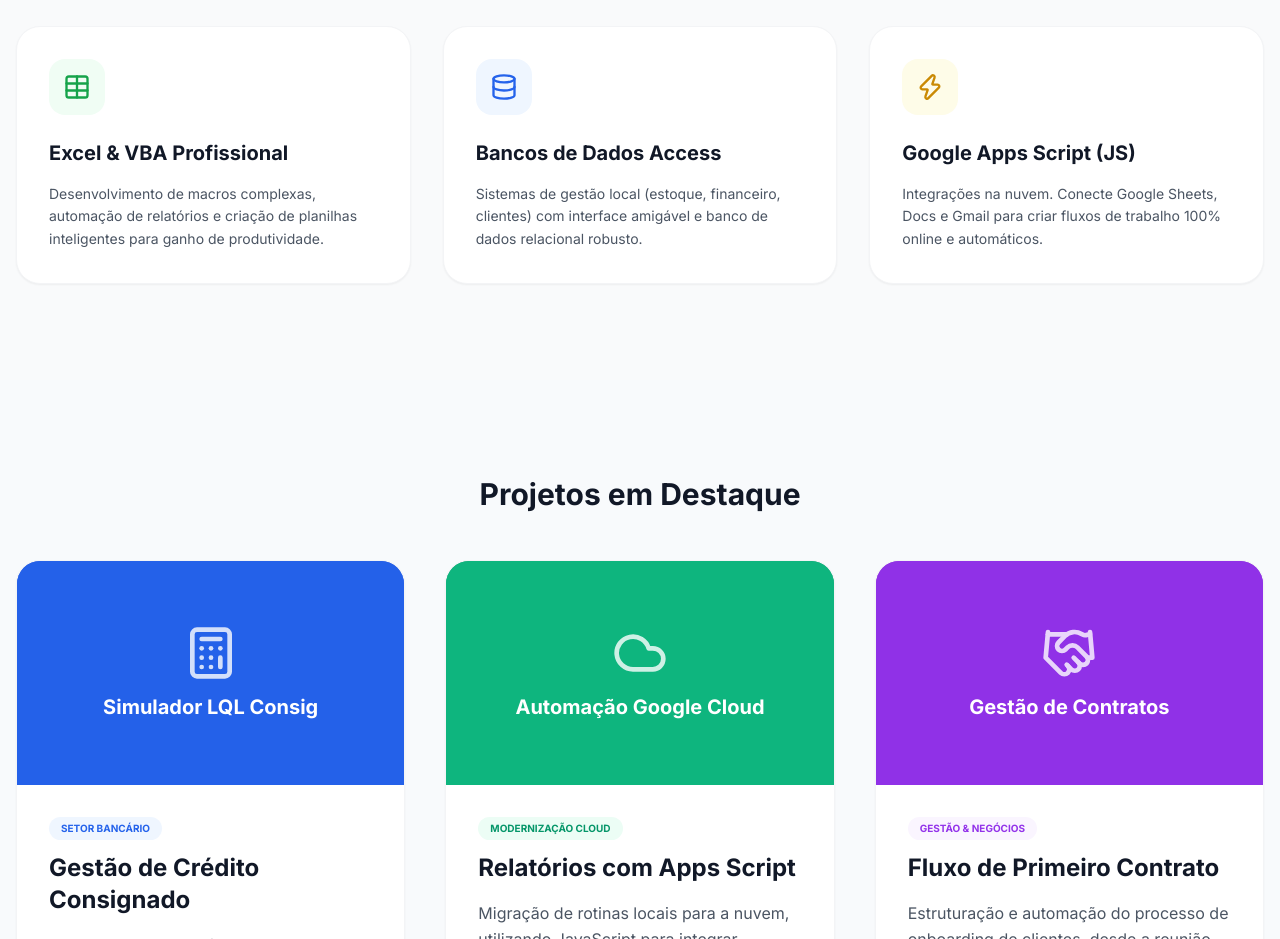
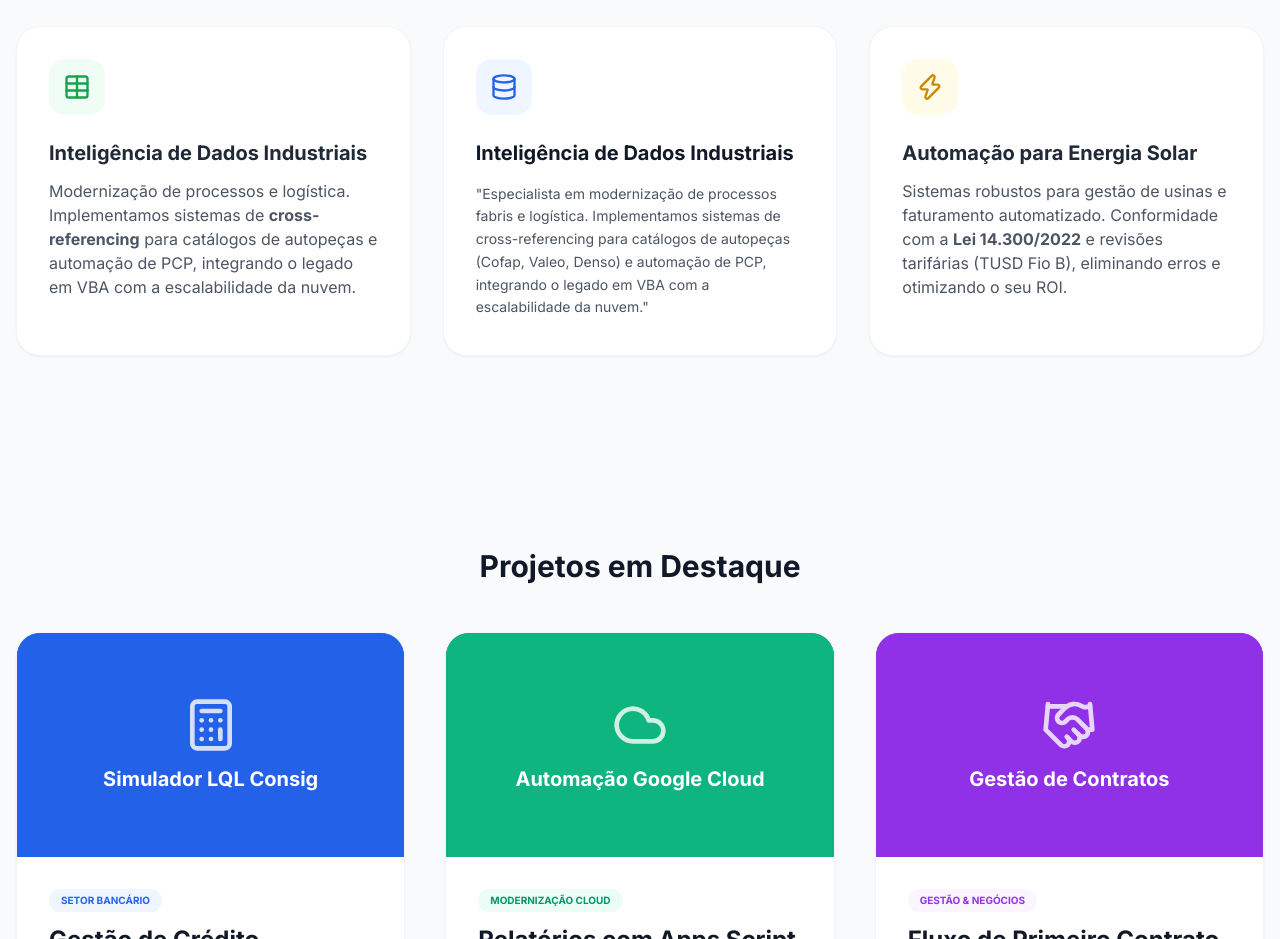
Before and after one commit to gerson250471/Site_Profissional, a website: page public/index.html in a window 1280 px wide. Shown: the part 900-1839 px from the top of the page. Drawn offline with nearby package versions, Linux system fonts and the light colour scheme.

Commit message:
ATUALIZAÇÃO PARA CAMPANHA GOOGLE ADS

```diff
--- a/public/index.html
+++ b/public/index.html
@@ -23,6 +23,20 @@
         width: auto;
       }
     </style>
+    <!-- Google tag (gtag.js) -->
+    <script
+      async
+      src="https://www.googletagmanager.com/gtag/js?id=AW-18115248375"
+    ></script>
+    <script>
+      window.dataLayer = window.dataLayer || [];
+      function gtag() {
+        dataLayer.push(arguments);
+      }
+      gtag("js", new Date());
+
+      gtag("config", "AW-18115248375");
+    </script>
   </head>
   <body class="bg-gray-50 text-gray-900 overflow-x-hidden">
     <!-- Navegação -->
@@ -94,7 +108,7 @@
         </p>
         <div class="flex flex-col sm:flex-row gap-4">
           <a
-            href="https://wa.me/5512996621957"
+            href="https://wa.me/5512996621957?text=Olá%20Gerson,%20vi%20o%20anúncio%20da%20MAJB%20Sistemas%20e%20gostaria%20de%20uma%20consultoria%20sobre%20automação."
             target="_blank"
             class="bg-blue-600 px-8 py-4 rounded-xl font-bold hover:bg-blue-700 transition flex items-center justify-center gap-2 shadow-lg shadow-blue-900/20"
           >
@@ -129,10 +143,14 @@
             >
               <i data-lucide="table" class="w-7 h-7"></i>
             </div>
-            <h3 class="text-xl font-bold mb-4">Excel & VBA Profissional</h3>
-            <p class="text-gray-600 leading-relaxed text-sm">
-              Desenvolvimento de macros complexas, automação de relatórios e
-              criação de planilhas inteligentes para ganho de produtividade.
+            <h3 class="text-xl font-bold mb-3 text-gray-800">
+              Inteligência de Dados Industriais
+            </h3>
+            <p class="text-gray-600 mb-6">
+              Modernização de processos e logística. Implementamos sistemas de
+              <strong>cross-referencing</strong> para catálogos de autopeças e
+              automação de PCP, integrando o legado em VBA com a escalabilidade
+              da nuvem.
             </p>
           </div>
 
@@ -145,10 +163,14 @@
             >
               <i data-lucide="database" class="w-7 h-7"></i>
             </div>
-            <h3 class="text-xl font-bold mb-4">Bancos de Dados Access</h3>
+            <h3 class="text-xl font-bold mb-4">
+              Inteligência de Dados Industriais
+            </h3>
             <p class="text-gray-600 leading-relaxed text-sm">
-              Sistemas de gestão local (estoque, financeiro, clientes) com
-              interface amigável e banco de dados relacional robusto.
+              "Especialista em modernização de processos fabris e logística.
+              Implementamos sistemas de cross-referencing para catálogos de
+              autopeças (Cofap, Valeo, Denso) e automação de PCP, integrando o
+              legado em VBA com a escalabilidade da nuvem."
             </p>
           </div>
 
@@ -161,10 +183,14 @@
             >
               <i data-lucide="zap" class="w-7 h-7"></i>
             </div>
-            <h3 class="text-xl font-bold mb-4">Google Apps Script (JS)</h3>
-            <p class="text-gray-600 leading-relaxed text-sm">
-              Integrações na nuvem. Conecte Google Sheets, Docs e Gmail para
-              criar fluxos de trabalho 100% online e automáticos.
+            <h3 class="text-xl font-bold mb-3 text-gray-800">
+              Automação para Energia Solar
+            </h3>
+            <p class="text-gray-600 mb-6">
+              Sistemas robustos para gestão de usinas e faturamento
+              automatizado. Conformidade com a
+              <strong>Lei 14.300/2022</strong> e revisões tarifárias (TUSD Fio
+              B), eliminando erros e otimizando o seu ROI.
             </p>
           </div>
         </div>
@@ -470,7 +496,7 @@
               </div>
             </a>
             <a
-              href="https://wa.me/5512996621957"
+              href="https://wa.me/5512996621957?text=Olá%20Gerson,%20vi%20o%20anúncio%20da%20MAJB%20Sistemas%20e%20gostaria%20de%20uma%20consultoria%20sobre%20automação%20de%20processos%20e%20soluções%20em%20nuvem."
               target="_blank"
               class="flex items-center gap-5 group"
             >
```
